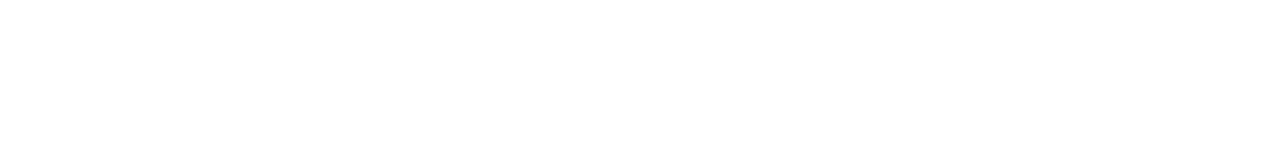
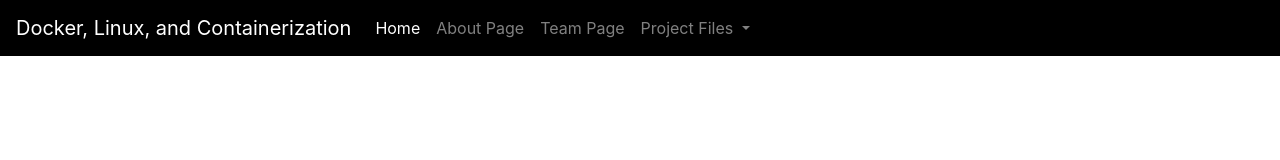
Before and after one commit to mjdroz/DockerLinuxContainerization, a plain HTML site: page aboutpage.html in a window 1280 px wide. Drawn offline with nearby package versions, Linux system fonts and the light colour scheme.

Commit message:
Task: Added nav bar to aboutpage.html

```diff
--- a/aboutpage.html
+++ b/aboutpage.html
@@ -3,8 +3,51 @@
 <head>
     <meta charset="UTF-8">
     <title>About Page</title>
+    <!-- Bootstrap CSS -->
+    <link rel="stylesheet" href="https://stackpath.bootstrapcdn.com/bootstrap/4.5.2/css/bootstrap.min.css"
+          integrity="sha384-JcKb8q3iqJ61gNV9KGb8thSsNjpSL0n8PARn9HuZOnIxN0hoP+VmmDGMN5t9UJ0Z" crossorigin="anonymous">
+    <link rel="stylesheet" href="css/bootstrap.css">
 </head>
 <body>
+<!-- Nav Bar Code -->
+<nav class="navbar navbar-expand-lg navbar-dark" style="background-color: black">
 
+    <a class="navbar-brand" href="index.html">Docker, Linux, and Containerization</a>
+    <button class="navbar-toggler" type="button" data-toggle="collapse" data-target="#navbarSupportedContent"
+            aria-controls="navbarSupportedContent" aria-expanded="false" aria-label="Toggle navigation">
+        <span class="navbar-toggler-icon"></span>
+    </button>
+
+    <div class="collapse navbar-collapse" id="navbarSupportedContent">
+        <ul class="navbar-nav mr-auto">
+            <li class="nav-item active">
+                <a class="nav-link" href="index.html">Home <span class="sr-only">(current)</span></a>
+            </li>
+            <li class="nav-item">
+                <a class="nav-link" href="...">About Page</a>
+            </li>
+            <li class="nav-item">
+                <a class="nav-link" href="teampage.html">Team Page</a>
+            </li>
+            <!-- Dropdown Menu -->
+            <li class="nav-item dropdown">
+                <a class="nav-link dropdown-toggle" href="#" id="navbarDropdown" role="button" data-toggle="dropdown"
+                   aria-haspopup="true" aria-expanded="false">
+                    Project Files
+                </a>
+                <div class="dropdown-menu" aria-labelledby="navbarDropdown">
+                    <a class="dropdown-item" href="...">Virtualization</a>
+                    <a class="dropdown-item" href="...">Containerization</a>
+                    <a class="dropdown-item" href="...">Virtualization vs. Containerization</a>
+                    <a class="dropdown-item" href="...">Creating Web Servers using Docker </a>
+                    <a class="dropdown-item" href="...">Basic Linux Commands</a>
+                    <a class="dropdown-item" href="...">Connecting Docker With PyCharm</a>
+                </div>
+            </li>
+        </ul>
+    </div>
+</nav>
+<!-- JavaScript -->
+<script language="JavaScript" type="text/javascript" src="js/bootstrap.min.js"></script>
 </body>
 </html>
```
